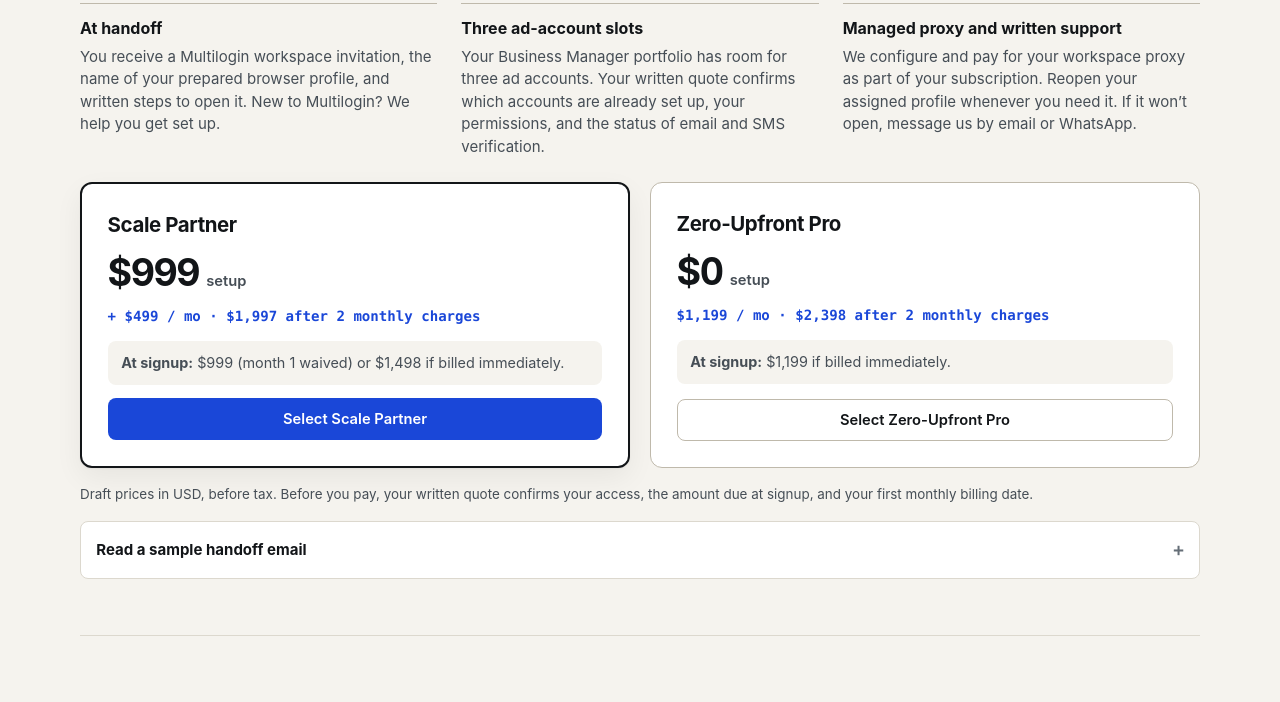
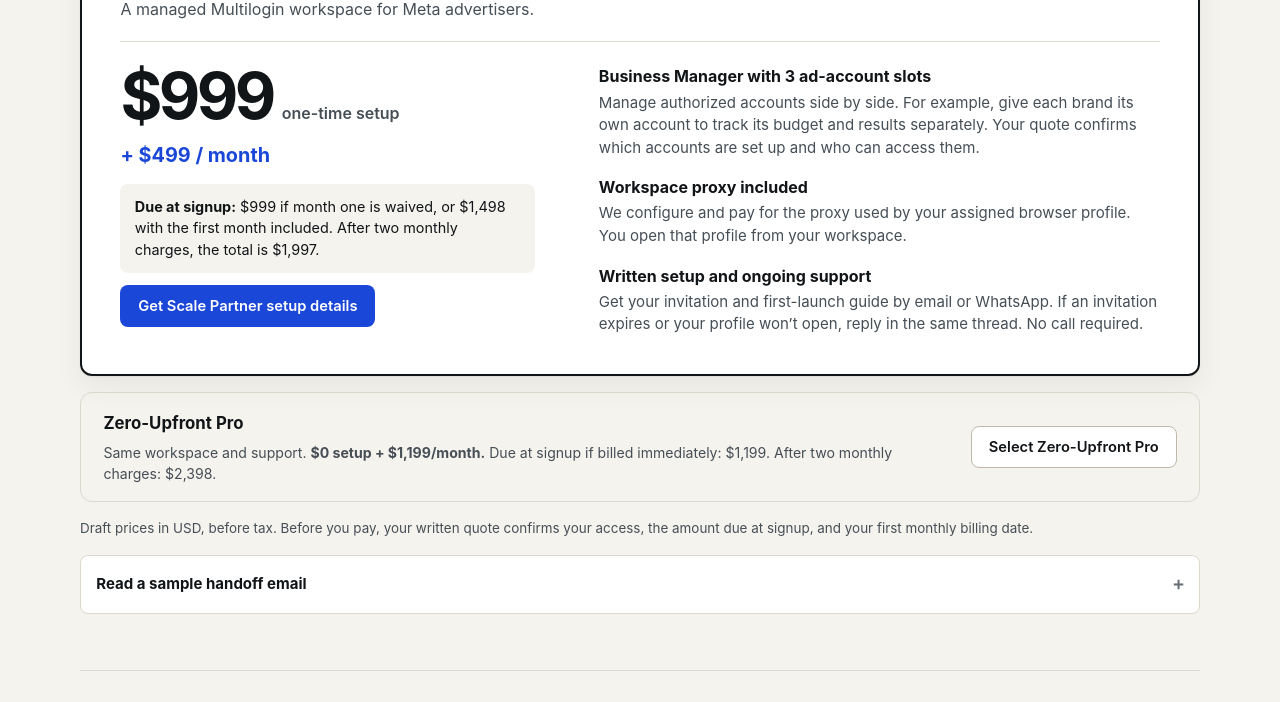
Before and after one commit to mltoureK/roas-high-preview, a plain HTML site: page index.html in a window 1280 px wide. Shown: the part 723-1425 px from the top of the page. Drawn offline with Linux system fonts and the light colour scheme.

Commit message:
Feature Scale Partner pricing with the three included services

```diff
--- a/index.html
+++ b/index.html
@@ -74,46 +74,42 @@
   </section>
 
   <section class="section wrap" id="plans">
-    <div class="sec-head">
-      <h2>What both plans include</h2>
-      <p>Choose a setup fee and lower monthly rate, or pay monthly from the start.</p>
+    <article class="flagship" aria-labelledby="scale-title">
+      <header>
+        <h2 id="scale-title">Scale Partner</h2>
+        <p>A managed Multilogin workspace for Meta advertisers.</p>
+      </header>
+      <div class="flagship-body">
+        <div class="flagship-price">
+          <div class="plan-price"><strong>$999</strong><span>one-time setup</span></div>
+          <div class="plan-monthly">+ $499 / month</div>
+          <p class="plan-signup"><strong>Due at signup:</strong> $999 if month one is waived, or $1,498 with the first month included. After two monthly charges, the total is $1,997.</p>
+          <button type="button" class="btn" data-plan="Scale Partner">Get Scale Partner setup details</button>
         </div>
-
         <dl class="plan-scope">
           <div>
-        <dt>At handoff</dt>
-        <dd>You receive a Multilogin workspace invitation, the name of your prepared browser profile, and written steps to open it. New to Multilogin? We help you get set up.</dd>
+            <dt>Business Manager with 3 ad-account slots</dt>
+            <dd>Manage authorized accounts side by side. For example, give each brand its own account to track its budget and results separately. Your quote confirms which accounts are set up and who can access them.</dd>
           </div>
           <div>
-        <dt>Three ad-account slots</dt>
-        <dd>Your Business Manager portfolio has room for three ad accounts. Your written quote confirms which accounts are already set up, your permissions, and the status of email and SMS verification.</dd>
+            <dt>Workspace proxy included</dt>
+            <dd>We configure and pay for the proxy used by your assigned browser profile. You open that profile from your workspace.</dd>
           </div>
           <div>
-        <dt>Managed proxy and written support</dt>
-        <dd>We configure and pay for your workspace proxy as part of your subscription. Reopen your assigned profile whenever you need it. If it won’t open, message us by email or WhatsApp.</dd>
+            <dt>Written setup and ongoing support</dt>
+            <dd>Get your invitation and first-launch guide by email or WhatsApp. If an invitation expires or your profile won’t open, reply in the same thread. No call required.</dd>
           </div>
         </dl>
-    <div class="plans-grid">
-      <article class="plan-card featured">
-        <div class="plan-top">
-          <h3>Scale Partner</h3>
       </div>
-        <div class="plan-price"><strong>$999</strong><span>setup</span></div>
-        <div class="plan-monthly">+ $499 / mo · $1,997 after 2 monthly charges</div>
-        <p class="plan-signup"><strong>At signup:</strong> $999 (month 1 waived) or $1,498 if billed immediately.</p>
-        <button type="button" class="btn" data-plan="Scale Partner">Select Scale Partner</button>
     </article>
 
-      <article class="plan-card">
-        <div class="plan-top">
-          <h3>Zero-Upfront Pro</h3>
+    <aside class="other-plan" aria-labelledby="pro-title">
+      <div>
+        <h3 id="pro-title">Zero-Upfront Pro</h3>
+        <p>Same workspace and support. <strong>$0 setup + $1,199/month.</strong> Due at signup if billed immediately: $1,199. After two monthly charges: $2,398.</p>
       </div>
-        <div class="plan-price"><strong>$0</strong><span>setup</span></div>
-        <div class="plan-monthly">$1,199 / mo · $2,398 after 2 monthly charges</div>
-        <p class="plan-signup"><strong>At signup:</strong> $1,199 if billed immediately.</p>
       <button type="button" class="btn-ghost" data-plan="Zero-Upfront Pro">Select Zero-Upfront Pro</button>
-      </article>
-    </div>
+    </aside>
 
     <p class="draft-note">Draft prices in USD, before tax. Before you pay, your written quote confirms your access, the amount due at signup, and your first monthly billing date.</p>
     <details class="handoff-example">
@@ -225,7 +221,7 @@
           </details>
           <details>
             <summary>What does managed setup cover?</summary>
-            <p>We prepare the browser profile and guide your first launch. Your written quote lists the Meta assets and permissions included in your setup.</p>
+            <p>We prepare the browser profile and guide your first launch. Your written quote lists the Meta assets, permissions and verification status for your setup.</p>
           </details>
         </div>
       </div>
--- a/styles.css
+++ b/styles.css
@@ -175,31 +175,31 @@ h1 em{font-style:normal;color:var(--accent)}
 .sec-head p{margin:0;color:var(--ink-2);max-width:48ch;font-size:.94rem}
 
 /* Plans */
-.plans-grid{display:grid;grid-template-columns:repeat(2,minmax(0,1fr));gap:1.25rem}
-.plan-card{background:var(--surface);border:1px solid var(--line-strong);border-radius:var(--radius);padding:1.6rem;display:flex;flex-direction:column;gap:.85rem}
-.plan-card.featured{border:2px solid var(--ink);box-shadow:var(--shadow)}
-.plan-top{display:flex;align-items:center;justify-content:space-between;gap:.5rem}
-.plan-card h3{margin:0;font-size:1.28rem;letter-spacing:-.02em}
-.plan-badge{font-family:var(--mono);font-size:.7rem;text-transform:uppercase;letter-spacing:.05em;font-weight:700;padding:.2rem .5rem;border-radius:4px;background:var(--ink);color:#fff}
-.plan-price{display:flex;align-items:baseline;gap:.45rem;font-variant-numeric:tabular-nums}
-.plan-price strong{font-size:2.35rem;line-height:1;letter-spacing:-.04em}
-.plan-price span{color:var(--ink-2);font-size:.92rem;font-weight:600}
-.plan-monthly{font-family:var(--mono);font-size:.88rem;font-weight:650;color:var(--accent)}
-.plan-card p{margin:0;font-size:.9rem;color:var(--ink-2)}
-.plan-signup{padding:.7rem .85rem;background:var(--bg);border-radius:var(--radius-sm);font-size:.86rem;color:var(--ink)}
-.plan-card button{margin-top:auto;width:100%}
-
+.flagship{background:var(--surface);border:2px solid var(--ink);border-radius:var(--radius);box-shadow:var(--shadow);padding:clamp(1.2rem,3vw,2.5rem)}
+.flagship header{padding-bottom:1.25rem;border-bottom:1px solid var(--line)}
+.flagship h2{margin:0;font-size:clamp(1.85rem,3vw,2.6rem);letter-spacing:-.045em;line-height:1.1}
+.flagship header p,.other-plan p{margin:.35rem 0 0;color:var(--ink-2)}
+.flagship-body{display:grid;grid-template-columns:minmax(0,.85fr) minmax(0,1.15fr);gap:clamp(1.5rem,5vw,5rem);padding-top:1.4rem}
+.flagship-price{display:grid;align-content:start;justify-items:start;gap:.8rem}
+.plan-price{display:flex;align-items:baseline;gap:.55rem}
+.plan-price strong{font-size:clamp(2.8rem,5vw,4rem);line-height:1;letter-spacing:-.055em}
+.plan-price span{color:var(--ink-2);font-weight:600}
+.plan-monthly{font-size:1.24rem;font-weight:700;color:var(--accent)}
+.plan-signup{margin:0;padding:.75rem .9rem;background:var(--bg);border-radius:var(--radius-sm);font-size:.9rem}
+.other-plan{display:flex;align-items:center;justify-content:space-between;gap:1.5rem;margin-top:1rem;padding:1.1rem 1.4rem;border:1px solid var(--line);border-radius:var(--radius)}
+.other-plan h3{margin:0;font-size:1.05rem}
+.other-plan p{font-size:.88rem}
+.other-plan button{flex-shrink:0}
 .compare-wrap{margin-top:1.5rem;background:var(--surface);border:1px solid var(--line);border-radius:var(--radius);overflow-x:auto}
 .draft-note{margin:1rem 0 0;font-size:.84rem;color:var(--ink-2);line-height:1.55}
 
 .offer-intro{max-width:36ch;margin:0;color:var(--ink-2);line-height:1.55}
-.plan-scope{display:grid;grid-template-columns:repeat(3,minmax(0,1fr));gap:1.5rem;margin:0 0 1.5rem}
-.plan-scope div{border-top:1px solid var(--line-strong);padding-top:.75rem}
+.plan-scope{margin:0;display:grid;gap:1rem}
 .plan-scope dt{font-weight:700}
-.plan-scope dd{margin:.35rem 0 0;color:var(--ink-2);font-size:.94rem}
+.plan-scope dd{margin:.2rem 0 0;color:var(--ink-2);font-size:.94rem}
 .handoff-example{margin-top:1rem}
 .handoff-example .mail-letter{max-width:66ch;padding:.25rem .25rem .75rem}
-@media(max-width:700px){.plan-scope{grid-template-columns:1fr;gap:.8rem}}
+@media(max-width:700px){.flagship-body{grid-template-columns:1fr}.other-plan{align-items:flex-start;flex-direction:column;gap:.7rem}}
 
 /* How & Support */
 .two-col{display:grid;grid-template-columns:minmax(0,1fr) minmax(0,1fr);gap:1.5rem;align-items:start}
@@ -305,7 +305,7 @@ dialog::backdrop{background:rgba(18,21,24,.62);backdrop-filter:blur(3px)}
 #lightbox img{width:100%;max-height:76vh;object-fit:contain;border-radius:var(--radius-sm);background:var(--surface-2)}
 
 @media(max-width:860px){
-  .scene-grid,.plans-grid,.two-col,.paths-grid,.lab-shell,.lab-tiles,.form-grid{grid-template-columns:1fr}
+  .scene-grid,.two-col,.paths-grid,.lab-shell,.lab-tiles,.form-grid{grid-template-columns:1fr}
   .lab-nav{border-right:none;border-bottom:1px solid var(--line);flex-direction:row;overflow-x:auto;padding:.6rem}
   .lab-nav-label{display:none}
   .lab-nav button{width:auto;white-space:nowrap}
```
Lines whose indentation alone changed are shown as unchanged.
